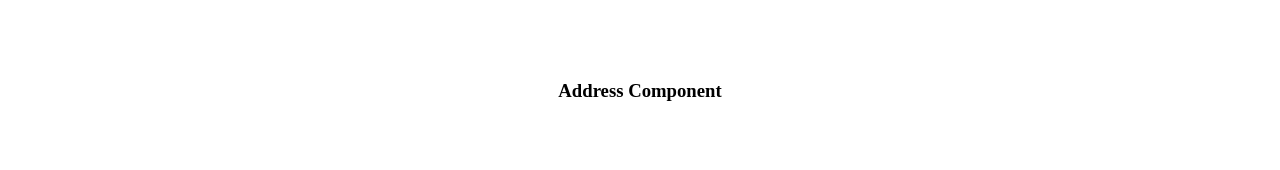
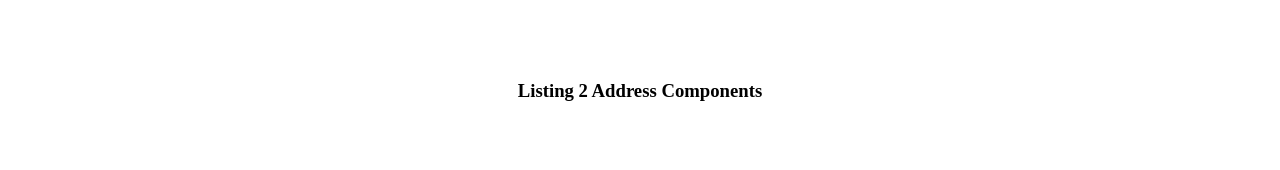
Before and after one commit to Elie-Soued/tech11, a plain HTML site: page index.html in a window 1280 px wide. Shown: the top 170 px of the page. Drawn offline with Linux system fonts and the light colour scheme.

Commit message:
change title

```diff
--- a/index.html
+++ b/index.html
@@ -26,7 +26,7 @@
     </style>
   </head>
   <body>
-    <h3>Address Component</h3>
+    <h3>Listing 2 Address Components</h3>
     <app-address></app-address>
     <app-address></app-address>
     <br />
```
